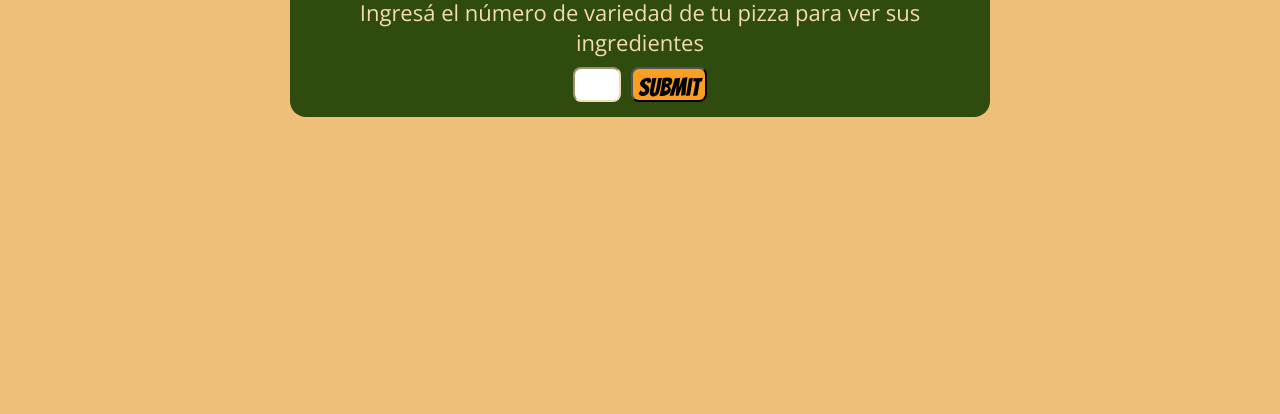
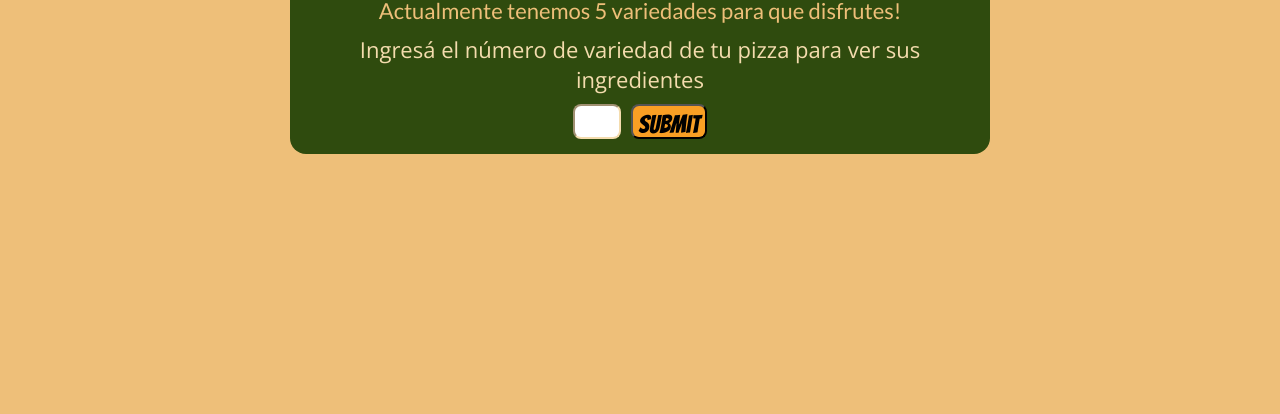
Before and after one commit to Santiago-Pozzo/ModuloJS-E3, a plain HTML site: page index.html in a window 1280 px wide. Shown: the part 386-800 px from the top of the page. Drawn offline with nearby package versions, Linux system fonts and the light colour scheme.

Commit message:
Detalles de estilos

```diff
--- a/index.html
+++ b/index.html
@@ -22,6 +22,7 @@
 
             <div class="main__container">
                 <h3 class="container__title">¿Qué pizza querés?</h3>
+                <h2 class="variedades"></h2>
                 <p class="container__text">Ingresá el número de variedad de tu pizza para ver sus ingredientes</p>
 
                 <form class="formPizza">
--- a/index.js
+++ b/index.js
@@ -77,7 +77,7 @@ const boxCard = document.querySelector(".resultBox");
       let i = input - 1;
       boxCard.innerHTML = `
         <div class="pizzaCard">
-          <h3 class="pizzaCard__title">${pizzas[i].nombre}</h3>
+          <h3 class="pizzaCard__title"> <span>#${pizzas[i].id}</span> ${pizzas[i].nombre}</h3>
           <img src="${pizzas[i].imagen}" alt="imagen de la ${pizzas[i].nombre}" class="pizzaCard__img">
 
           <div class="pizzacard__info">
@@ -101,7 +101,7 @@ const boxCard = document.querySelector(".resultBox");
             document.querySelector(".pizzaCard").classList.add("hiden");
         }
       }
-
+      //Renderizar desde el local storage
       const renderLastValue = () => {
         let id = localStorage.getItem("lastPizzaID");
         if(id !== undefined) {
@@ -111,10 +111,18 @@ const boxCard = document.querySelector(".resultBox");
         }
       }
 
+      //Actualizar numero de variedades
+      const variedades = () => {
+        document.querySelector(".variedades").innerHTML = `
+          Actualmente tenemos ${pizzas.length} variedades para que disfrutes!
+        `
+      }
+
 
 //-----------------Init----------------------------------
 function init() {
   document.addEventListener("DOMContentLoaded", renderLastValue);
+  document.addEventListener("DOMContentLoaded", variedades);
   form.addEventListener("submit", getValue);
 }
 
--- a/mediaqueries.css
+++ b/mediaqueries.css
@@ -29,6 +29,10 @@
     .container__title {
         font-size: 35px;
         font-weight: 200;
+    }
+
+    .variedades {
+        font-size: 20px;
     }
 
     .container__text {
@@ -102,6 +106,10 @@
 
 /* DESKTOP */
 @media (min-width: 1024px) {
+    .variedades {
+        font-size: 22px;
+    }
+
     .pizzaCard__title {
         font-size: 45px;
         font-weight: 300;
--- a/style.css
+++ b/style.css
@@ -112,6 +112,13 @@ main {
     font-family:lato;
     font-size: 22px;
     font-weight: 100;
+    color: var(--tagerine);
+}
+
+.variedades {
+    font-family:lato;
+    font-size: 15px;
+    font-weight: 50;
     color: var(--tagerine);
 }
 
```
